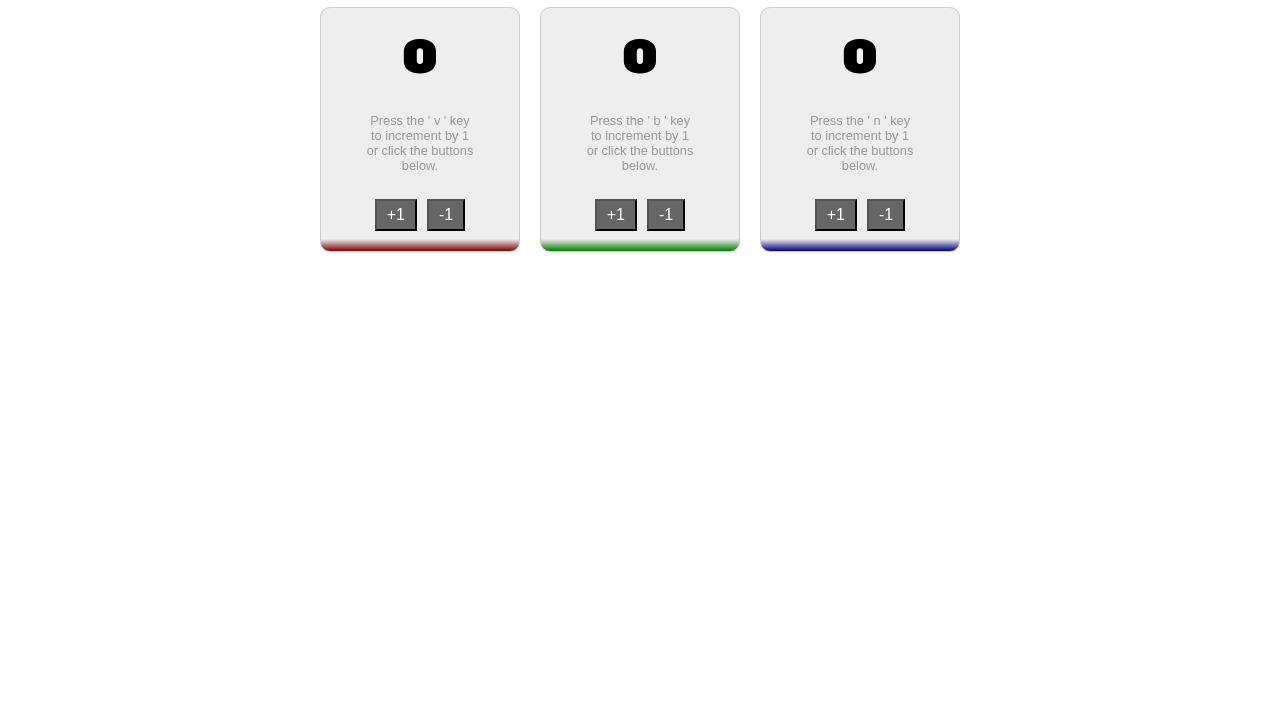
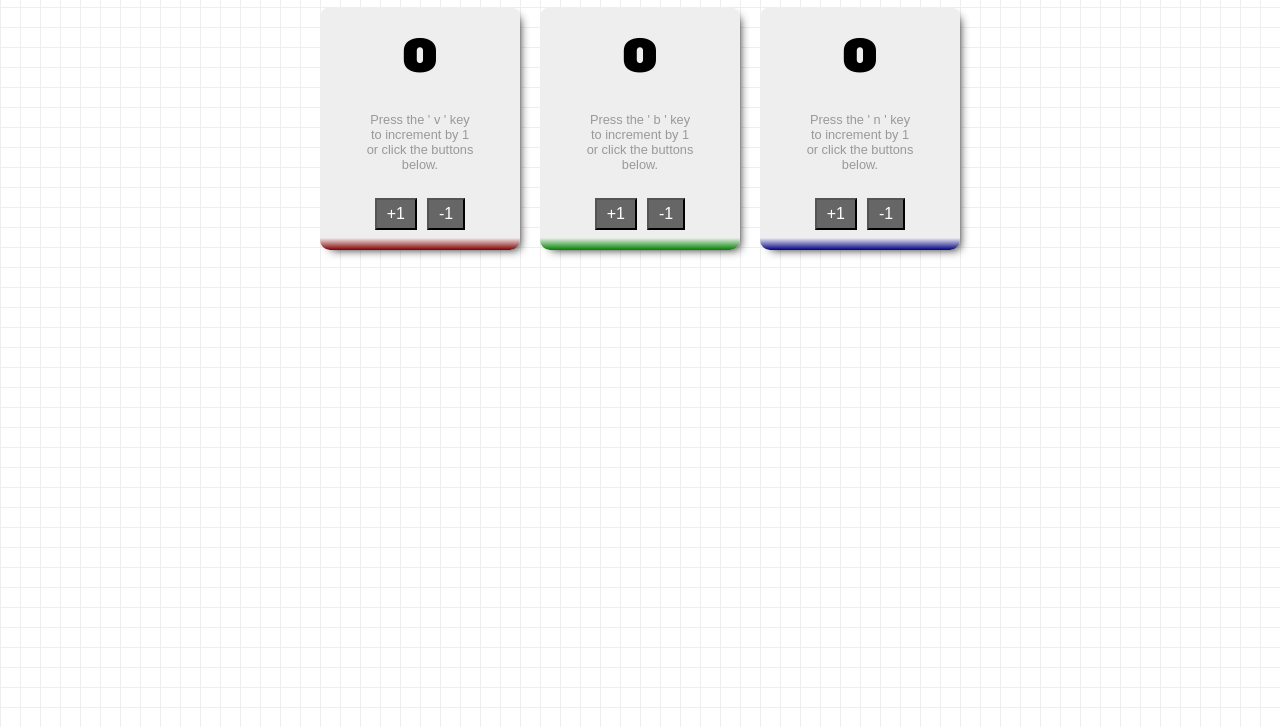
Before and after one commit to bleen/daraross, a React app in the folder tri-counter/: page / in a window 1280 px wide. Shown: the part 73-800 px from the top of the page. Built offline with nearby package versions, Linux system fonts and the light colour scheme.

Commit message:
Improving background styles

```diff
--- a/tri-counter/src/styles/index.css
+++ b/tri-counter/src/styles/index.css
@@ -4,6 +4,9 @@ body {
   font-family: sans-serif;
   text-size: 2em;
   text-align: center;
+  background-size: 20px 20px;
+  background-image: linear-gradient(to right, #eee 1px, transparent 1px), linear-gradient(to bottom, #eee 1px, transparent 1px);
+
 }
 
 .wrapper {
@@ -17,9 +20,9 @@ body {
 .counter {
   background: #eee;
   padding: 20px;
-  border: 1px solid #ccc;
   border-radius: 10px;
   text-align: center;
+  box-shadow: 5px 5px 10px -5px rgba(0,0,0,.85);
 }
 .counter:nth-child(1) {
   background: linear-gradient(to bottom, rgba(238,238,238,1) 0%,rgba(238,238,238,1) 95%,rgba(128,0,0,1) 100%);
```
Also changed, not shown: tri-counter/build/asset-manifest.json, tri-counter/build/index.html, tri-counter/build/service-worker.js, 5 other files.
